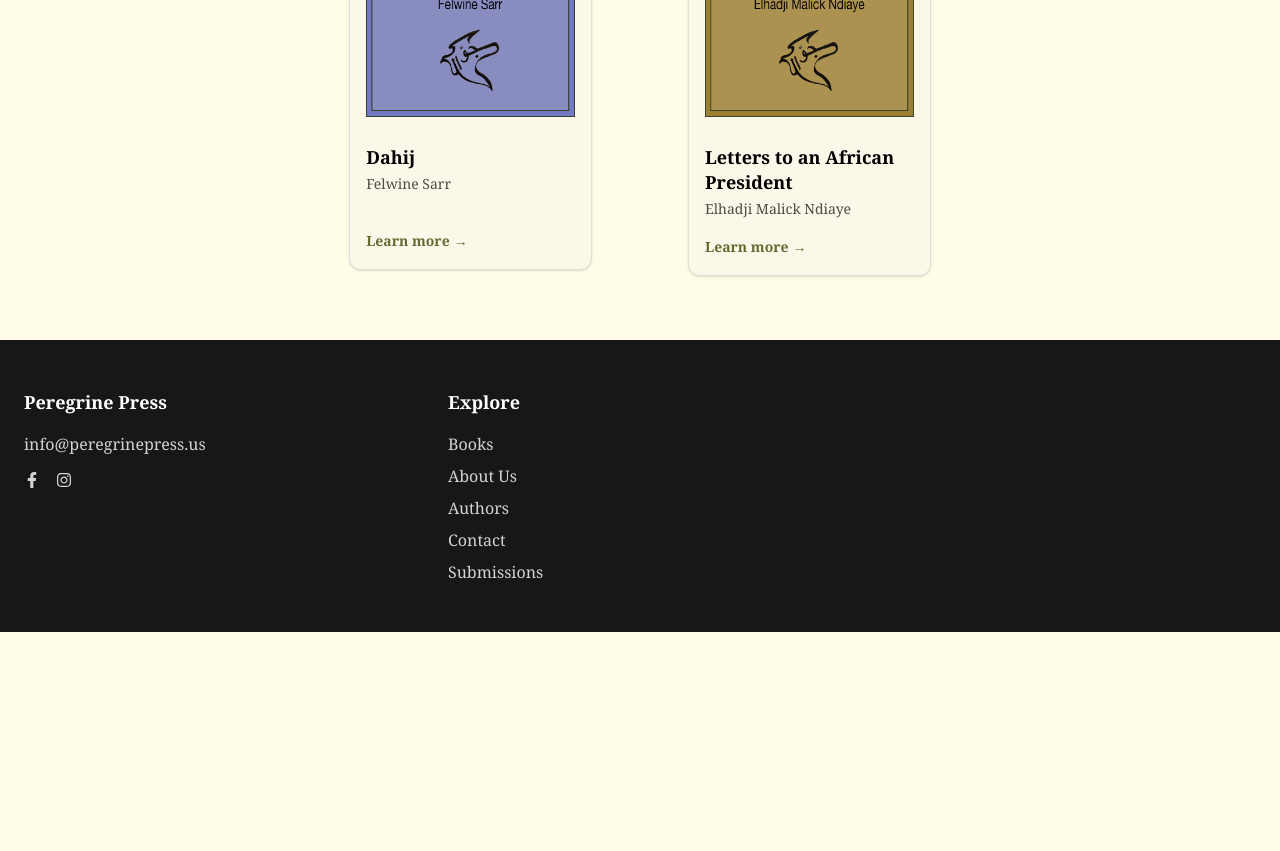
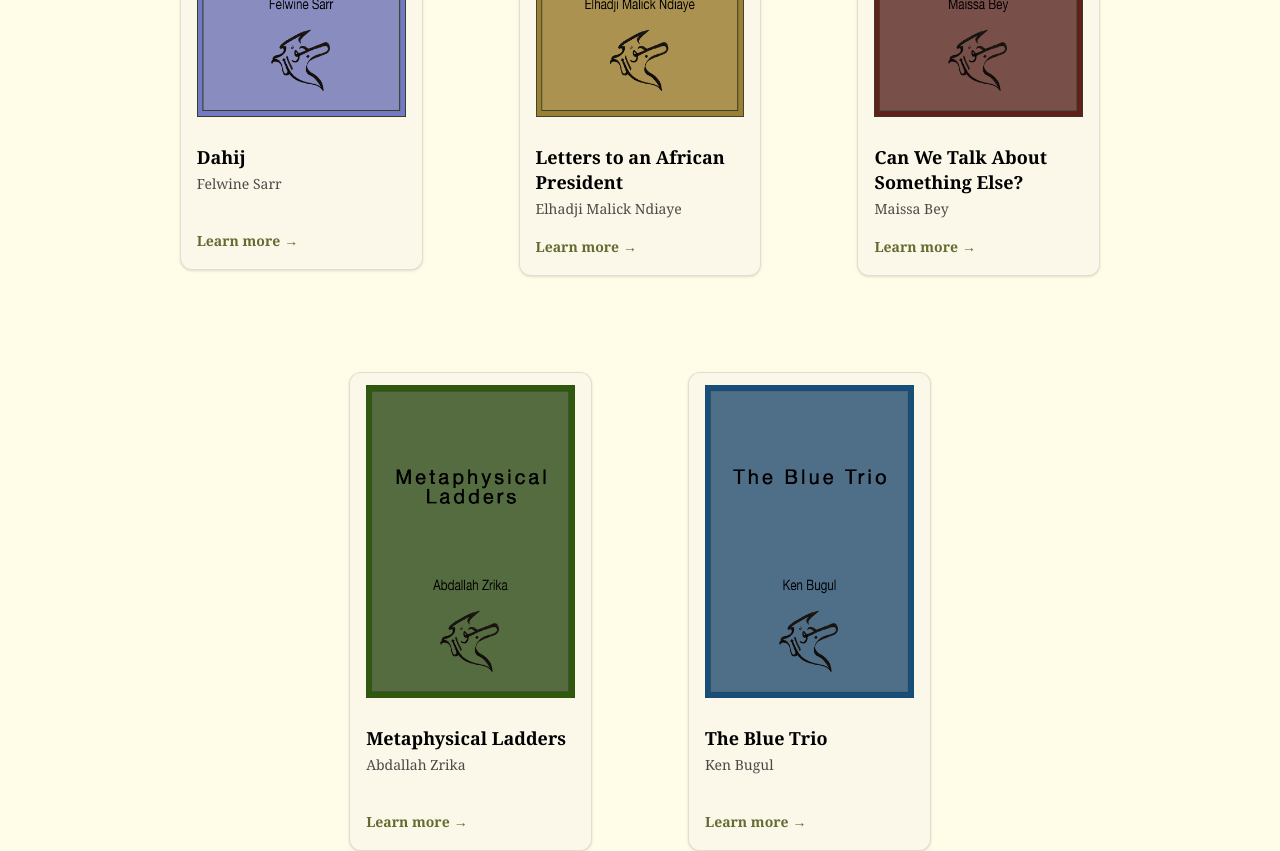
Before and after one commit to aryehkd/peregrinepress, a Next.js app: page / in a window 1280 px wide. Shown: the part 1000-1851 px from the top of the page. Before the commit the page ends 1632 px from the top, so only its background shows below. Built offline with nearby package versions, Linux system fonts and the light colour scheme.

Commit message:
add forthcoming books

```diff
--- a/src/app/books/page.jsx
+++ b/src/app/books/page.jsx
@@ -38,7 +38,7 @@ export default function BooksPage() {
     <main className="min-h-screen bg-[#FFFDE7]">
       <section className="py-16 px-6 max-w-6xl mx-auto">
         <h1 className="text-4xl font-serif mb-8 text-center text-gray-900">
-          Our Books
+          Forthcoming Books
         </h1>
         <p className="text-gray-800 max-w-2xl font-serif mx-auto text-center mb-12">
           Explore our collection of literary fiction, poetry, and essays from
--- a/src/app/page.js
+++ b/src/app/page.js
@@ -16,6 +16,24 @@ const featuredBooks = [
     description: "Elhadji Malick Ndiaye",
     imageUrl: "/letters-template.png",
     href: "/books/letters-to-an-african-president",
+  },
+  {
+    title: "Can We Talk About Something Else?",
+    description: "Maissa Bey",
+    imageUrl: "/maissabey.png",
+    href: "/books/can-we-talk-about-something-else",
+  },
+  {
+    title: "Metaphysical Ladders",
+    description: "Abdallah Zrika",
+    imageUrl: "/metaphysicalladders.png",
+    href: "/books/metaphysical-ladders",
+  },
+  {
+    title: "The Blue Trio",
+    description: "Ken Bugul",
+    imageUrl: "/thebluetrio.png",
+    href: "/books/the-blue-trio",
   },
 ];
 
```
